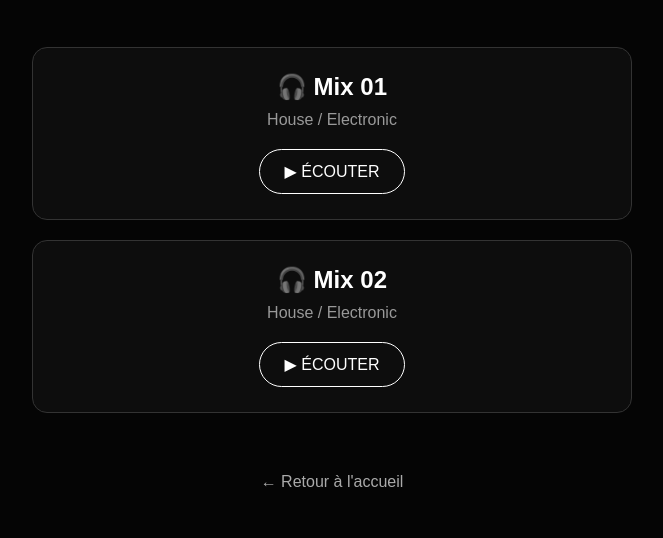
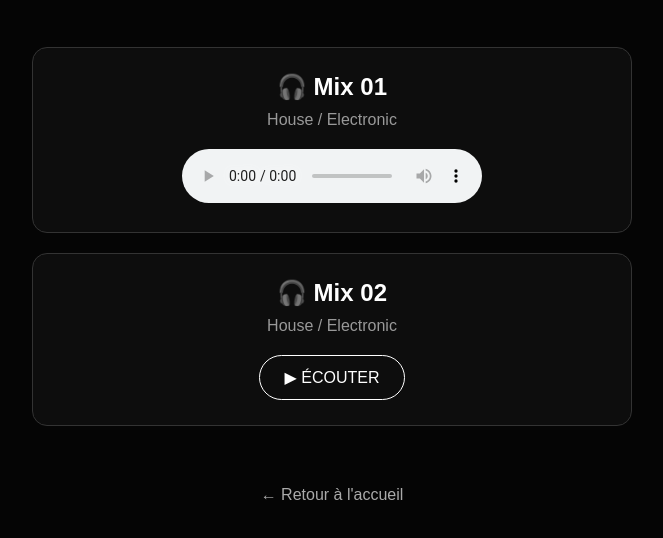
Before and after one commit to djchaggy/djchaggy.github.io, a plain HTML site: page mixes.html in a window 1280 px wide. Shown: the part 154-692 px from the top of the page, without its empty margins (308-971 px from the left). Drawn offline with Linux system fonts and the light colour scheme.

Commit message:
Update mixes.html

```diff
--- a/mixes.html
+++ b/mixes.html
@@ -85,7 +85,10 @@
 <div class="mix">
     <h2>🎧 Mix 01</h2>
     <p>House / Electronic</p>
-    <a href="#" class="listen">▶ ÉCOUTER</a>
+    <audio controls>
+    <source src="https://ia601802.us.archive.org/19/items/01-the-mixxx/01%20the%20mixxx.mp3" type="audio/mpeg">
+    Ton navigateur ne peut pas lire ce fichier audio.
+</audio>
 </div>
 
 <div class="mix">
```
